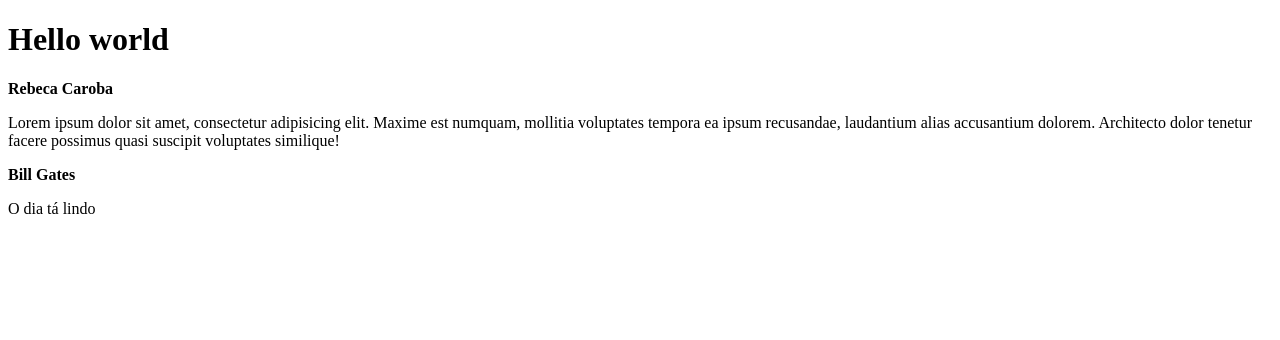
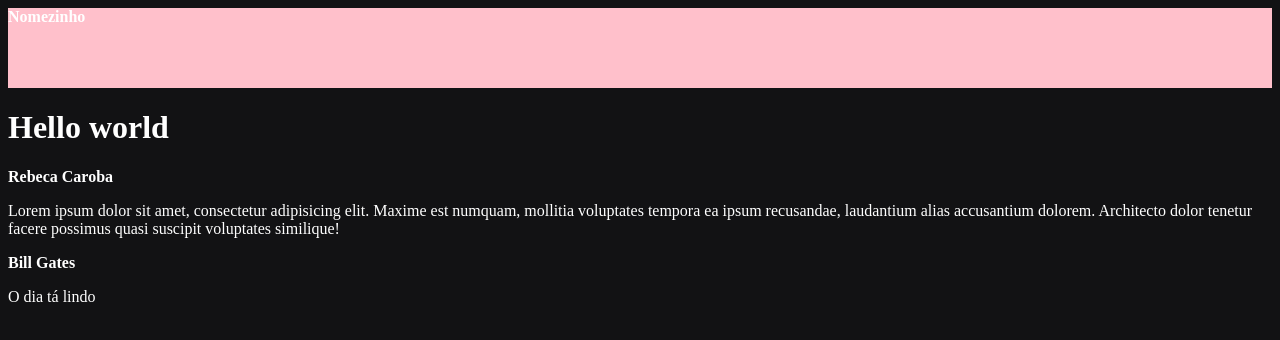
Before and after one commit to rebecaCaroba/socialNetApp, a React (Vite) app: page / in a window 1280 px wide. Shown: the top 340 px of the page. Built offline with nearby package versions, Linux system fonts and the light colour scheme.

Commit message:
CSS Module

```diff
--- a/src/App.jsx
+++ b/src/App.jsx
@@ -1,8 +1,11 @@
 import {Post} from "./post";
+import { Header } from "./Components/Header";
+import './styles.css';
 
 export function App() {
   return (
     <div>
+      <Header/>
       <h1>Hello world</h1>
       <Post
       author="Rebeca Caroba"
--- /dev/null
+++ b/src/Components/Header.jsx
@@ -0,0 +1,9 @@
+import styles from './Header.module.css';
+
+export function Header(){
+    return (
+        <header className={styles.header}>
+            <strong >Nomezinho</strong>
+        </header>
+    );
+}
--- /dev/null
+++ b/src/Components/Header.module.css
@@ -0,0 +1,4 @@
+.header{
+    background: pink;
+    height: 80px;
+}
--- /dev/null
+++ b/src/styles.css
@@ -0,0 +1,4 @@
+body{
+    background: #121214;
+    color: #fff;
+}
```
